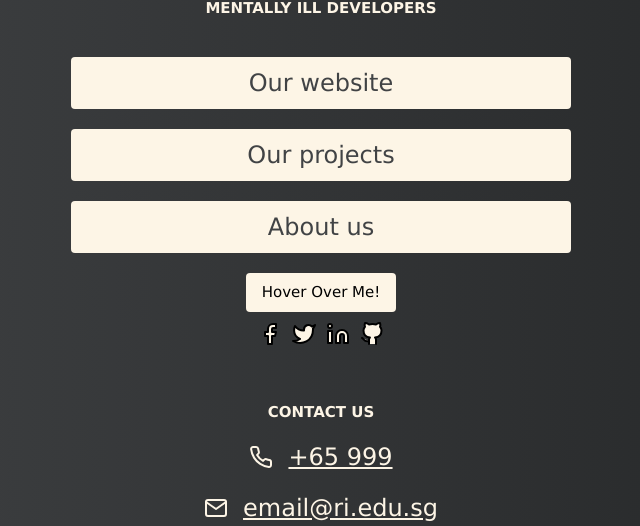
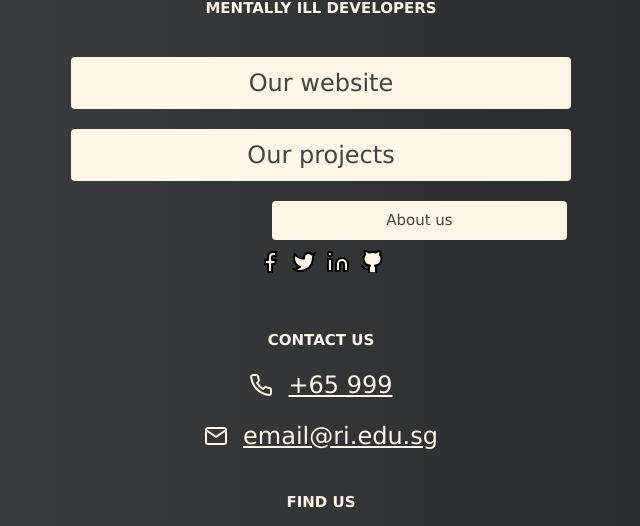
Before and after one commit to Turtalgawd/Collab, a Flask app: page / in a window 1280 px wide. Shown: the part 285-811 px from the top of the page, without its empty margins (314-954 px from the left). Run offline with Flask 3, Linux system fonts and the light colour scheme.

Commit message:
slightly misaligned button

```diff
--- a/templates/temphtmlpage.html
+++ b/templates/temphtmlpage.html
@@ -52,6 +52,12 @@
 
         .links-container a {
           width: 100%;
+          color: #414345 !important;
+          transition: 0.2s;
+        }
+
+        .links-container > div > button {
+          width: 300%;
           color: #414345 !important;
           transition: 0.2s;
         }
@@ -153,13 +159,12 @@
       <div class="links-container">
         <a href="#" class="w3-button w3-sand w3-hover-pale-green w3-border-black w3-round" target="_blank">Our website</a>
         <a href="#" class="w3-button w3-sand w3-hover-pale-green w3-border-black w3-round" target="_blank">Our projects</a>
-        <a href="" class="w3-button w3-sand w3-hover-pale-green w3-border-black w3-round" target="_blank">About us</a>
         <div class="w3-dropdown-hover">
-          <button class="w3-button w3-sand w3-hover-pale-green w3-border-black w3-round">Hover Over Me!</button>
+          <button class="w3-button w3-sand w3-hover-pale-green w3-border-black w3-round">About us</button>
           <div class="w3-dropdown-content w3-bar-block w3-border">
-            <a href="#" class="w3-bar-item w3-button">Link 1</a>
-            <a href="#" class="w3-bar-item w3-button">Link 2</a>
-            <a href="#" class="w3-bar-item w3-button">Link 3</a>
+            <a href="/bryan" class="w3-button w3-sand w3-hover-pale-green w3-border-black w3-round">Bryan</a>
+            <a href="/yiding" class="w3-button w3-sand w3-hover-pale-green w3-border-black w3-round">YiDing</a>
+            <a href="/junwei" class="w3-button w3-sand w3-hover-pale-green w3-border-black w3-round">JunWei</a>
           </div>
         </div>
       </div>
```
